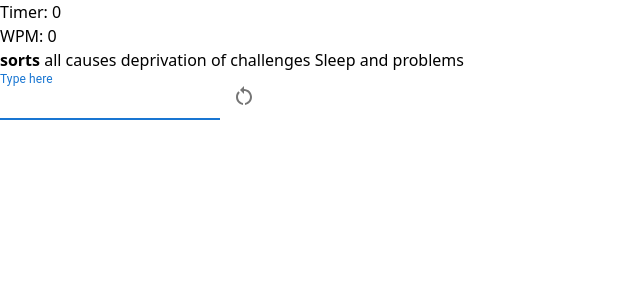
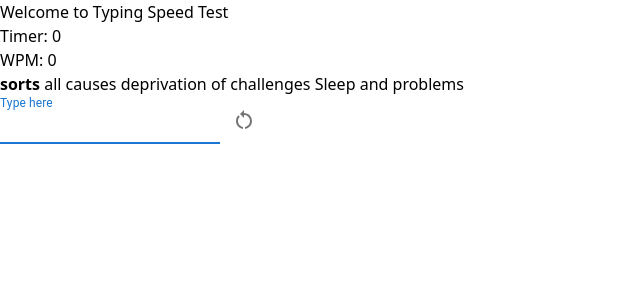
Before and after one commit to albert-dinh-01/TypingTest, a React (Create React App) app in the folder front/: page / in a window 1280 px wide. Shown: the top 300 px of the page, without its empty margins (0-640 px from the left). Built offline with nearby package versions, Linux system fonts and the light colour scheme.

Commit message:
Added the welcome text component

```diff
--- a/front/src/App.tsx
+++ b/front/src/App.tsx
@@ -1,10 +1,11 @@
 import React from "react";
 import "./App.css";
 import TextField from "./components/TextField/TextField";
-
+import WelcomeText from "./components/WelcomeText/WelcomeText";
 const App = () => {
 	return (
 		<div className="" id="app">
+			<WelcomeText />
 			<TextField />
 		</div>
 	);
```
